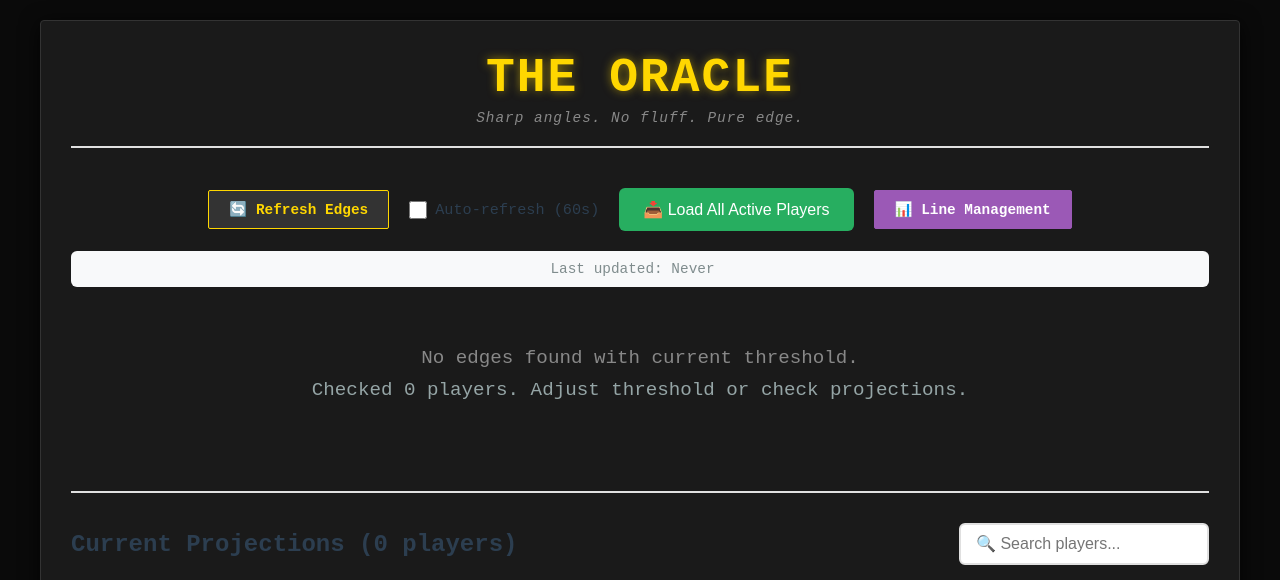
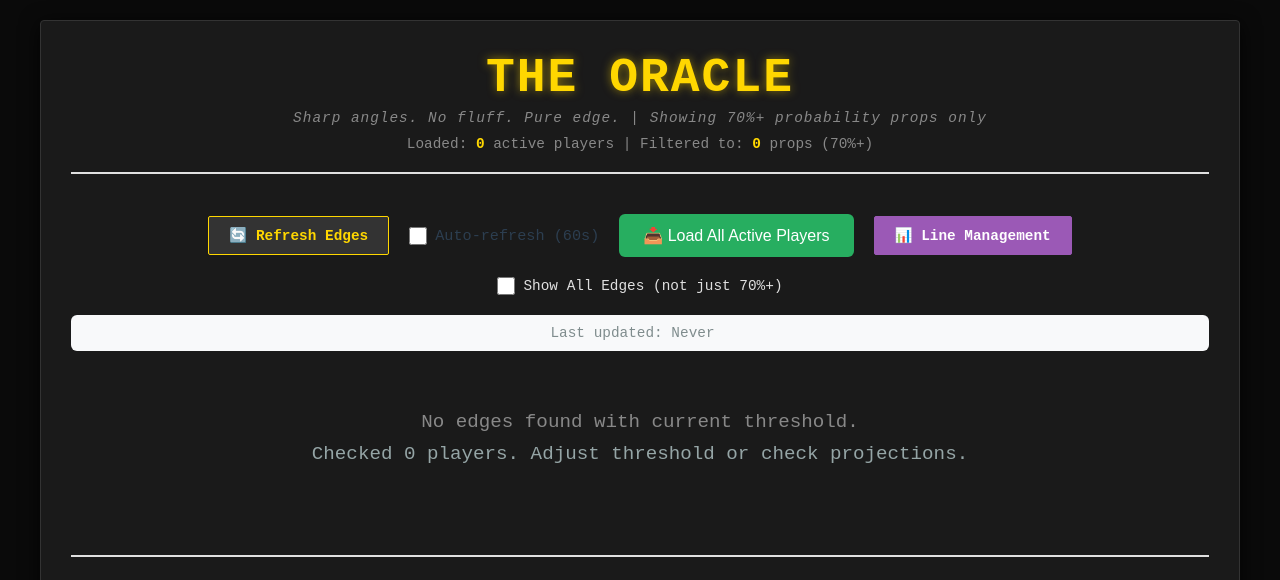
Before and after one commit to Bigpre12/nba-edge-finder, a Flask app: template templates/index.html in a window 1280 px wide. Shown: the top 580 px of the page. Run offline with Flask 3, Linux system fonts and the light colour scheme; the template is opened without the code that fills it, so the values that code supplies are empty.

Commit message:
Auto-load all active players and show only 70%+ probability props by default

```diff
--- a/app.py
+++ b/app.py
@@ -51,25 +51,31 @@ scheduler = BackgroundScheduler()
 scheduler.start()
 
 def daily_update_job():
-    """Run daily update at 8am - refresh edges and track line changes."""
+    """Run daily update at 8am - load all active players and refresh edges."""
     global MARKET_PROJECTIONS
     print(f"[{datetime.now()}] Running daily update at 8am...")
 
     try:
-        # Reload projections
-        MARKET_PROJECTIONS = load_projections()
+        # Auto-load all active players and generate projections
+        print("Loading all active NBA players...")
+        new_projections = generate_projections_from_active_players(stat_type='PTS', season='2023-24')
 
-        # Track line changes
-        changes = track_line_changes(MARKET_PROJECTIONS)
+        # Track line changes before updating
+        old_projections = load_projections()
+        changes = track_line_changes(new_projections)
         if changes:
             print(f"Line changes detected: {len(changes)} players")
             for player, change in changes.items():
                 print(f"  {player}: {change['previous']} → {change['current']} ({change['direction']})")
 
+        # Save new projections
+        MARKET_PROJECTIONS = new_projections
+        save_projections(MARKET_PROJECTIONS)
+
         # Refresh edges data (pre-cache for faster access)
         get_edges_data()
 
-        print("Daily update complete!")
+        print(f"Daily update complete! Loaded {len(MARKET_PROJECTIONS)} active players.")
     except Exception as e:
         print(f"Error in daily update: {e}")
 
@@ -87,12 +93,13 @@ scheduler.add_job(
 # Shut down scheduler on app exit
 atexit.register(lambda: scheduler.shutdown())
 
-def get_edges_data():
+def get_edges_data(show_only_70_plus=True):
     """
     Helper function to fetch edges data.
+    Only returns 70%+ probability props by default.
     """
     try:
-        from nba_engine import filter_high_probability_props
+        from nba_engine import filter_high_probability_props, calculate_hit_probability
 
         # Track line changes before checking edges
         global MARKET_PROJECTIONS
@@ -100,27 +107,44 @@ def get_edges_data():
         track_line_changes(MARKET_PROJECTIONS)
 
         result = check_for_edges(MARKET_PROJECTIONS, threshold=2.0, include_streaks=True, min_streak=2, include_factors=True)
-        edges = result.get('edges', [])
+        all_edges = result.get('edges', [])
         streaks = result.get('streaks', [])
+
+        # Calculate probability for each edge and filter to 70%+
+        if show_only_70_plus:
+            edges = []
+            for edge in all_edges:
+                factors = edge.get('factors', {})
+                streak_info = edge.get('streak', {}) if edge.get('streak', {}).get('active') else None
+                probability = calculate_hit_probability(edge, factors, streak_info)
+
+                if probability >= 70.0:
+                    edge['probability'] = probability
+                    edges.append(edge)
+        else:
+            edges = all_edges
+
+        # Sort edges by probability (highest first)
+        edges.sort(key=lambda x: x.get('probability', 0), reverse=True)
 
         # Sort streaks by streak count (longest first)
         streaks.sort(key=lambda x: x.get('streak_count', 0), reverse=True)
 
-        # Sort edges by factors (injuries/rotation changes first)
+        # Sort edges by factors (injuries/rotation changes first) if same probability
         def sort_key(edge):
             factors = edge.get('factors', {})
-            score = 0
+            score = edge.get('probability', 0) * 10  # Probability is primary
             if factors.get('injury_risk'):
-                score += 100
+                score -= 50  # Penalize injuries
             if factors.get('rotation_change'):
-                score += 50
+                score -= 25  # Penalize rotation changes
             if factors.get('recent_dnp'):
-                score += 75
+                score -= 40  # Penalize recent DNP
             return score
 
         edges.sort(key=sort_key, reverse=True)
 
-        # Filter for 70%+ probability props
+        # Filter for 70%+ probability props (for high prob section)
         high_prob_props = filter_high_probability_props(edges, min_probability=70.0)
 
         return edges, streaks, high_prob_props, None
@@ -132,25 +156,45 @@ def get_edges_data():
 def index():
     """
     Main route that displays NBA betting edges.
+    Only shows 70%+ probability props by default.
     """
     global MARKET_PROJECTIONS
     MARKET_PROJECTIONS = load_projections()  # Reload from file
-    edges, streaks, high_prob_props, error = get_edges_data()
+
+    # Auto-load all active players if projections file is empty or has default values
+    if len(MARKET_PROJECTIONS) <= 3:  # Only default players
+        print("Auto-loading all active players on first visit...")
+        try:
+            MARKET_PROJECTIONS = generate_projections_from_active_players(stat_type='PTS', season='2023-24')
+            save_projections(MARKET_PROJECTIONS)
+            print(f"Loaded {len(MARKET_PROJECTIONS)} active players")
+        except Exception as e:
+            print(f"Error auto-loading players: {e}")
+
+    # Get edges - only 70%+ probability by default
+    edges, streaks, high_prob_props, error = get_edges_data(show_only_70_plus=True)
     return render_template('index.html', edges=edges, streaks=streaks, high_prob_props=high_prob_props, projections=MARKET_PROJECTIONS, error=error)
 
 @app.route('/api/edges')
 def api_edges():
     """
     API endpoint that returns edges data as JSON for real-time updates.
+    Only returns 70%+ probability props by default.
     """
     global MARKET_PROJECTIONS
     MARKET_PROJECTIONS = load_projections()  # Reload in case it changed
-    edges, streaks, high_prob_props, error = get_edges_data()
+
+    # Check if we should show all or just 70%+
+    show_all = request.args.get('show_all', 'false').lower() == 'true'
+    edges, streaks, high_prob_props, error = get_edges_data(show_only_70_plus=not show_all)
+
     return jsonify({
         'edges': edges,
         'streaks': streaks,
         'high_prob_props': high_prob_props,
         'projections': MARKET_PROJECTIONS,
+        'total_players_loaded': len(MARKET_PROJECTIONS),
+        'showing_70_plus_only': not show_all,
         'timestamp': datetime.now().strftime('%Y-%m-%d %H:%M:%S'),
         'error': error
     })
--- a/static/style.css
+++ b/static/style.css
@@ -1234,6 +1234,32 @@ header h1 {
     transition: border-color 0.3s;
 }
 
+.player-count {
+    margin-top: 10px;
+    font-size: 0.9em;
+    color: #888;
+}
+
+.player-count span {
+    color: #ffd700;
+    font-weight: bold;
+}
+
+.filter-toggle {
+    display: flex;
+    align-items: center;
+    gap: 8px;
+    cursor: pointer;
+    font-size: 0.9em;
+    color: #e0e0e0;
+}
+
+.filter-toggle input[type="checkbox"] {
+    width: 18px;
+    height: 18px;
+    cursor: pointer;
+}
+
 .player-search:focus {
     outline: none;
     border-color: #667eea;
--- a/templates/index.html
+++ b/templates/index.html
@@ -10,7 +10,8 @@
     <div class="container">
         <header>
             <h1>THE ORACLE</h1>
-            <p class="subtitle">Sharp angles. No fluff. Pure edge.</p>
+            <p class="subtitle">Sharp angles. No fluff. Pure edge. | Showing 70%+ probability props only</p>
+            <p class="player-count">Loaded: <span id="totalPlayers">{{ projections|length }}</span> active players | Filtered to: <span id="filteredCount">{{ edges|length }}</span> props (70%+)</p>
         </header>
 
         {% if error %}
@@ -27,6 +28,10 @@
             </label>
             <button onclick="loadAllActivePlayers()" class="load-players-btn" id="loadPlayersBtn">📥 Load All Active Players</button>
             <button onclick="showLineManagement()" class="line-mgmt-btn" id="lineMgmtBtn">📊 Line Management</button>
+            <label class="filter-toggle">
+                <input type="checkbox" id="showAllToggle" onchange="toggleShowAll()">
+                <span>Show All Edges (not just 70%+)</span>
+            </label>
         </div>
 
         <div id="loadProgress" class="load-progress" style="display: none;">
@@ -103,7 +108,8 @@
         <div id="edgesContainer">
             {% if edges %}
                 <div class="edges-section">
-                    <h2>EDGES (<span id="edgeCount">{{ edges|length }}</span>)</h2>
+                    <h2>70%+ PROBABILITY PROPS (<span id="edgeCount">{{ edges|length }}</span>)</h2>
+                    <p class="section-subtitle">Only showing props with 70%+ hit probability from all active NBA players</p>
                     <div class="edges-grid" id="edgesGrid">
                         {% for edge in edges %}
                         <div class="oracle-card {{ edge.recommendation|lower }}">
@@ -378,14 +384,22 @@
                 return;
             }
 
+            // Update player count
+            const totalPlayersEl = document.getElementById('totalPlayers');
+            const filteredCountEl = document.getElementById('filteredCount');
+            if (totalPlayersEl) totalPlayersEl.textContent = data.total_players_loaded || 0;
+            if (filteredCountEl) filteredCountEl.textContent = data.edges?.length || 0;
+
             // Update edges
             const edgesContainer = document.getElementById('edgesContainer');
             const edges = data.edges || [];
+            const showing70Plus = data.showing_70_plus_only !== false;
 
             if (edges.length > 0) {
                 edgesContainer.innerHTML = `
                     <div class="edges-section">
-                        <h2>EDGES (<span id="edgeCount">${edges.length}</span>)</h2>
+                        <h2>${showing70Plus ? '70%+ PROBABILITY PROPS' : 'ALL EDGES'} (<span id="edgeCount">${edges.length}</span>)</h2>
+                        ${showing70Plus ? '<p class="section-subtitle">Only showing props with 70%+ hit probability from all active NBA players</p>' : '<p class="section-subtitle">Showing all edges (including below 70%)</p>'}
                         <div class="edges-grid" id="edgesGrid">
                             ${edges.map(edge => {
                                 const streakBadge = edge.streak && edge.streak.active
@@ -721,12 +735,15 @@
         async function refreshData() {
             const refreshBtn = document.getElementById('refreshBtn');
             const loadingIndicator = document.getElementById('loadingIndicator');
+            const showAllToggle = document.getElementById('showAllToggle');
+            const showAll = showAllToggle ? showAllToggle.checked : false;
 
             refreshBtn.disabled = true;
             loadingIndicator.style.display = 'inline';
 
             try {
-                const response = await fetch('/api/edges');
+                const url = showAll ? '/api/edges?show_all=true' : '/api/edges';
+                const response = await fetch(url);
                 const data = await response.json();
                 updatePage(data);
             } catch (error) {
@@ -736,6 +753,10 @@
                 refreshBtn.disabled = false;
                 loadingIndicator.style.display = 'none';
             }
+        }
+
+        function toggleShowAll() {
+            refreshData();
         }
 
         function toggleAutoRefresh() {
```
